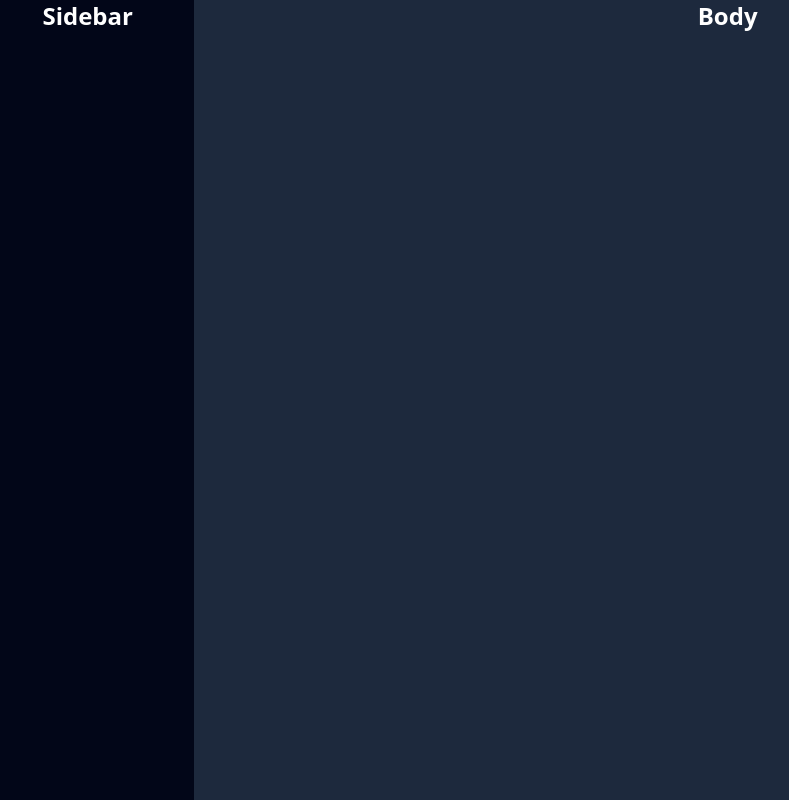
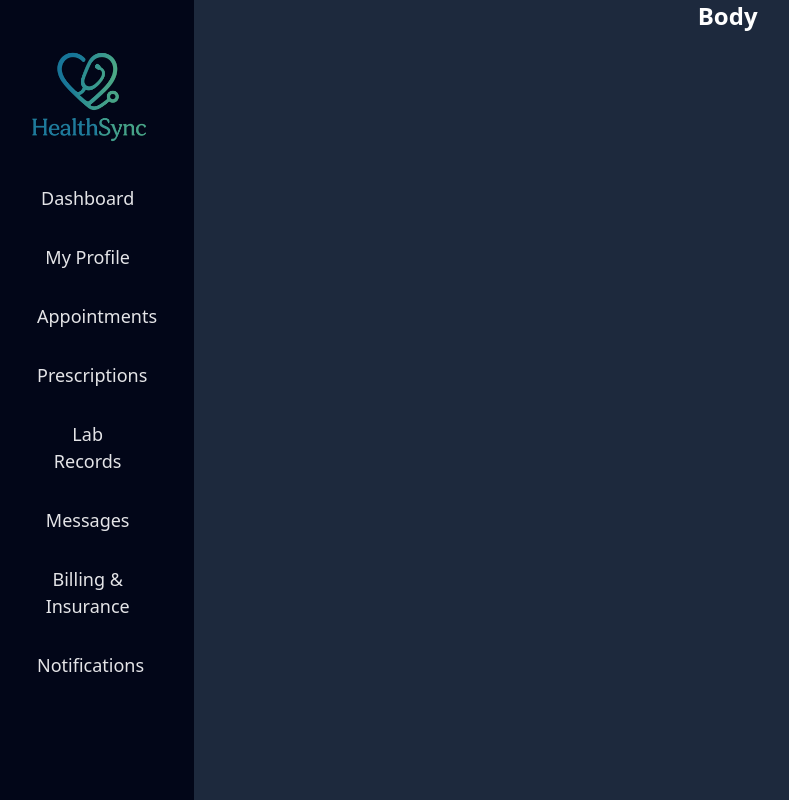
Before and after one commit to RudraTewari/HealthSync, a React (Vite) app: page /user in a window 1280 px wide. Shown: the whole page, without its empty margins (19-808 px from the left). Built offline with nearby package versions, Linux system fonts and the light colour scheme.

Commit message:
update the patient sidebar

```diff
--- a/src/Patient/Sidebar.jsx
+++ b/src/Patient/Sidebar.jsx
@@ -1,12 +1,27 @@
 import React from 'react'
+import { Link } from 'react-router-dom'
+import logo from '../assets/ChatGPT Image Jul 28, 2025, 07_48_37 PM.png'
 
 const Sidebar = () => {
   return (
-    <>
-        <div className='min-h-screen w-full bg-slate-950'>
-            <h1 className='text-white text-center text-2xl font-bold'>Sidebar</h1>
-        </div>
-    </>
+    <div className="bg-slate-950 w-full px-10 py-4 h-full flex-col">
+
+
+      <div className="flex justify-center mt-4  mb-2">
+        <img src={logo} alt="HealthSync Logo" className="w-40 h-auto cursor-pointer hover:scale-104 transition-transform duration-200" />
+      </div>
+
+      <ul className='space-y-2'>
+        <li className="text-zinc-200  hover:bg-emerald-300 hover:text-amber-950 text-[18px] text-shadow-5xs hover:text-shadow-2xs font-medium text-center cursor-pointer px-4 py-3 rounded-lg hover:scale-110 transition-transform duration-200">Dashboard</li>
+        <li className="text-zinc-200  hover:bg-emerald-300 hover:text-amber-950 text-[18px] text-shadow-5xs hover:text-shadow-2xs font-medium text-center cursor-pointer px-4 py-3 rounded-lg hover:scale-110 transition-transform duration-200">My Profile</li>
+        <li className="text-zinc-200  hover:bg-emerald-300 hover:text-amber-950 text-[18px] text-shadow-5xs hover:text-shadow-2xs font-medium text-center cursor-pointer px-4 py-3 rounded-lg hover:scale-110 transition-transform duration-200">Appointments</li>
+        <li className="text-zinc-200  hover:bg-emerald-300 hover:text-amber-950 text-[18px] text-shadow-5xs hover:text-shadow-2xs font-medium text-center cursor-pointer px-4 py-3 rounded-lg hover:scale-110 transition-transform duration-200">Prescriptions</li>
+        <li className="text-zinc-200  hover:bg-emerald-300 hover:text-amber-950 text-[18px] text-shadow-5xs hover:text-shadow-2xs font-medium text-center cursor-pointer px-4 py-3 rounded-lg hover:scale-110 transition-transform duration-200">Lab Records</li>
+        <li className="text-zinc-200  hover:bg-emerald-300 hover:text-amber-950 text-[18px] text-shadow-5xs hover:text-shadow-2xs font-medium text-center cursor-pointer px-4 py-3 rounded-lg hover:scale-110 transition-transform duration-200">Messages</li>
+        <li className="text-zinc-200  hover:bg-emerald-300 hover:text-amber-950 text-[18px] text-shadow-5xs hover:text-shadow-2xs font-medium text-center cursor-pointer px-4 py-3 rounded-lg hover:scale-110 transition-transform duration-200">Billing & Insurance</li>
+        <li className="text-zinc-200  hover:bg-emerald-300 hover:text-amber-950 text-[18px] text-shadow-5xs hover:text-shadow-2xs font-medium text-center cursor-pointer px-4 py-3 rounded-lg hover:scale-110 transition-transform duration-200">Notifications</li>
+      </ul>
+    </div>
   )
 }
 
```
Also changed, not shown: src/assets/ChatGPT Image Jul 28, 2025, 07_48_37 PM.png (added).
